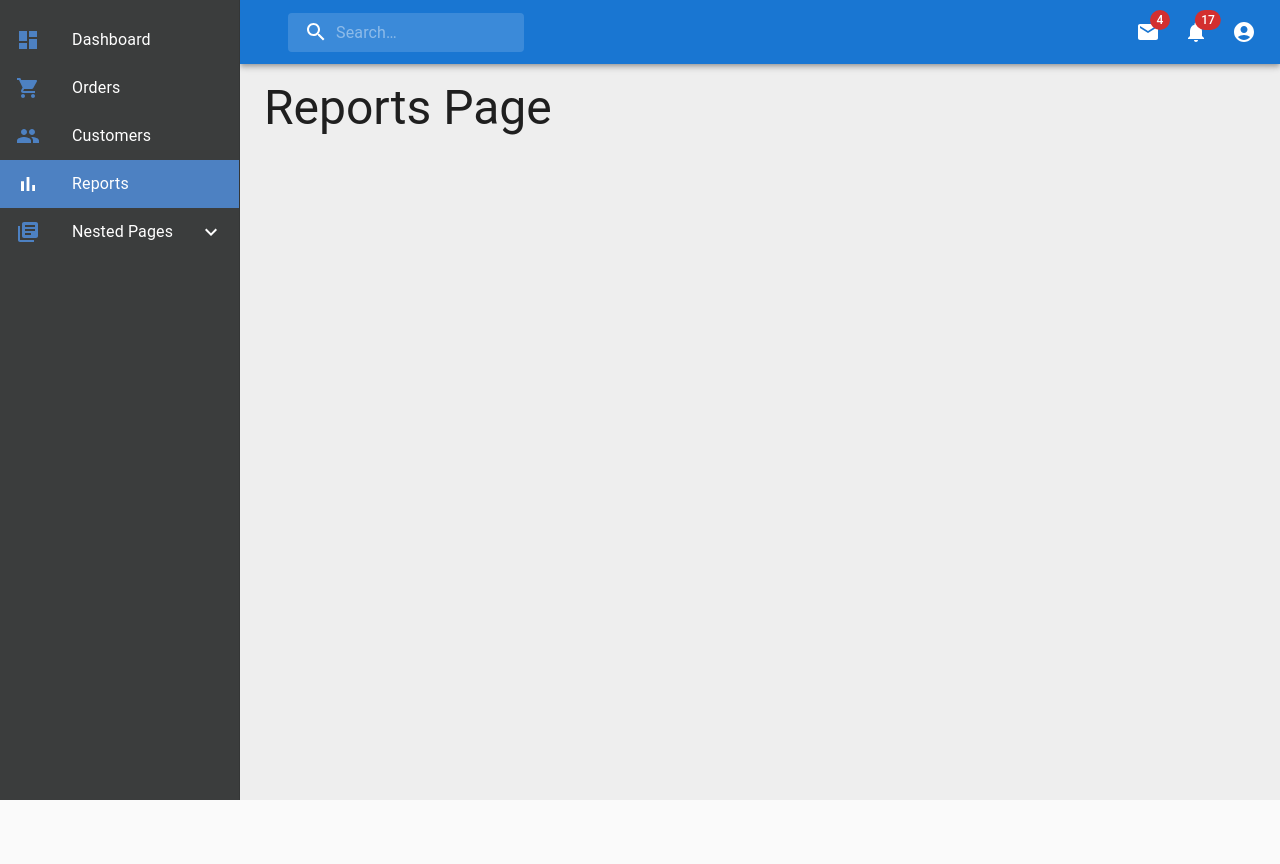
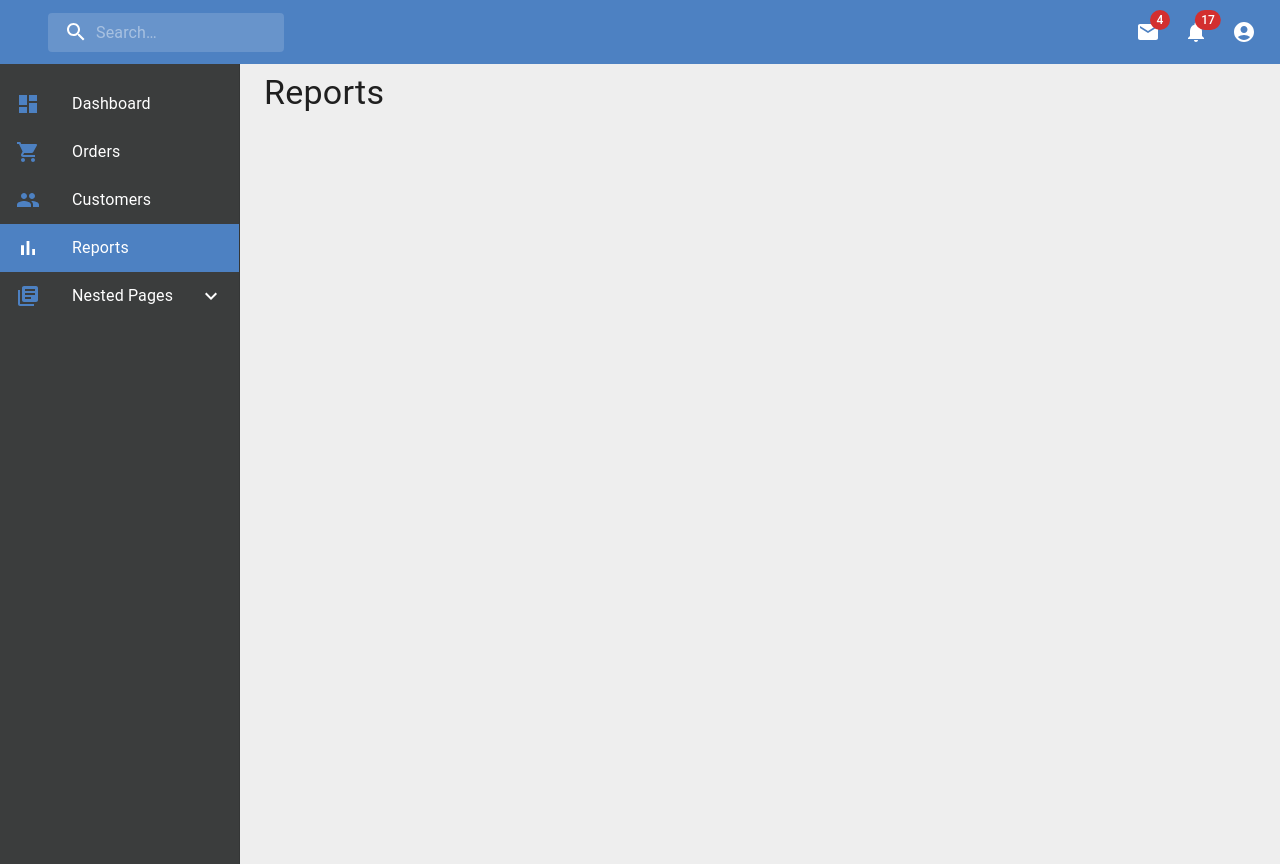
Before and after one commit to mrabaev48/my-dashboard, a React (Create React App) app: page /reports in a window 1280 px wide. Before the commit the page ends 800 px from the top, so only its background shows below. Built offline with nearby package versions, Linux system fonts and the light colour scheme.

Commit message:
Added styles for Header.tsx Added PageTitle.tsx component
added configs *without separations* for routes. Temporary solution. Needed to be implemented.

```diff
--- a/src/App.tsx
+++ b/src/App.tsx
@@ -5,7 +5,6 @@ import { makeStyles } from '@material-ui/core/styles'
 import CssBaseline from '@material-ui/core/CssBaseline'
 import Drawer from '@material-ui/core/Drawer'
 import Container from '@material-ui/core/Container'
-
 import AppMenu from './components/shared/menu/AppMenu';
 import { Dashboard } from './pages/dashboard/Dashboard'
 import {Orders} from "./pages/orders/Orders";
@@ -20,6 +19,7 @@ import {AppMenuItemProps} from "./components/shared/menu/AppMenuItem";
 import {AppContextProvider} from "./components/context/appContext/AppContextProvider";
 import { v4 } from 'uuid';
 import { Header } from './components/shared/header/Header'
+import {PageTitle} from "./components/shared/pageTitle/PageTitle";
 
 const appMenuItems: AppMenuItemProps[] = [
     {
@@ -78,6 +78,7 @@ const App: React.FC = () => {
 
     return (
         <AppContextProvider>
+            <Header/>
             <BrowserRouter>
                 <div className={clsx('App', classes.root)}>
                     <CssBaseline />
@@ -92,8 +93,9 @@ const App: React.FC = () => {
                         />
                     </Drawer>
                     <main className={classes.content}>
-                        <Header/>
+
                         <Container maxWidth="xl" className={classes.container}>
+                            <PageTitle/>
                             <Switch>
                                 <Route path="/" exact component={Dashboard} />
                                 <Route path="/orders" component={Orders} />
@@ -132,7 +134,7 @@ const useStyles = makeStyles(theme => ({
         backgroundColor: '#eee'
     },
     container: {
-        paddingTop: theme.spacing(2),
+        paddingTop: theme.spacing(1),
         paddingBottom: theme.spacing(4),
         margin: 0,
         width: '100%'
--- a/src/components/shared/header/Header.tsx
+++ b/src/components/shared/header/Header.tsx
@@ -14,6 +14,15 @@ import MailIcon from '@mui/icons-material/Mail';
 import NotificationsIcon from '@mui/icons-material/Notifications';
 import MoreIcon from '@mui/icons-material/MoreVert';
 import {FC} from "react";
+import {makeStyles} from "@material-ui/core/styles";
+import {createStyles} from "@material-ui/core";
+
+const useStyles = makeStyles(theme =>
+    createStyles({
+        appBar: {
+            backgroundColor: '#4d81c2 !important'
+        }
+}));
 
 const Search = styled('div')(({ theme }) => ({
     position: 'relative',
@@ -79,6 +88,8 @@ export const Header:FC = () => {
     const handleMobileMenuOpen = (event: React.MouseEvent<HTMLElement>) => {
         setMobileMoreAnchorEl(event.currentTarget);
     };
+
+    const classes = useStyles();
 
     const menuId = 'primary-search-account-menu';
     const renderMenu = (
@@ -156,7 +167,7 @@ export const Header:FC = () => {
 
     return (
         <Box sx={{ flexGrow: 1 }}>
-            <AppBar position="static">
+            <AppBar position="static" className={classes.appBar}>
                 <Toolbar>
                     <Search>
                         <SearchIconWrapper>
--- /dev/null
+++ b/src/components/shared/pageTitle/PageTitle.tsx
@@ -0,0 +1,13 @@
+import React, {FC} from "react";
+import {useLocation} from "react-router-dom";
+import {routes} from "../../../configs/routes";
+import Typography from "@material-ui/core/Typography";
+
+export const PageTitle:FC = () => {
+    const location = useLocation();
+    const currentRoute = routes.find(x => x.to === location?.pathname);
+
+    return (
+        <Typography variant="h4" component="h1">{ currentRoute?.translationKey || currentRoute?.defaultLabel}</Typography>
+    )
+}
--- /dev/null
+++ b/src/configs/routes/index.ts
@@ -0,0 +1,7 @@
+import {publicRoutes} from "./publicRoutes";
+import {privateRoutes} from "./privateRoutes";
+
+export const routes = [
+    ...publicRoutes,
+    ...privateRoutes
+]
--- /dev/null
+++ b/src/configs/routes/privateRoutes.ts
@@ -0,0 +1,22 @@
+export const privateRoutes = [
+    {
+        to: '/',
+        defaultLabel: 'Dashboard',
+        translationKey: ''
+    },
+    {
+        to: '/orders',
+        defaultLabel: 'Orders',
+        translationKey: ''
+    },
+    {
+        to: '/customers',
+        defaultLabel: 'Customers',
+        translationKey: ''
+    },
+    {
+        to: '/reports',
+        defaultLabel: 'Reports',
+        translationKey: ''
+    }
+]
--- /dev/null
+++ b/src/configs/routes/publicRoutes.ts
@@ -0,0 +1,3 @@
+export const publicRoutes = [
+
+]
--- a/src/pages/customers/Customers.tsx
+++ b/src/pages/customers/Customers.tsx
@@ -3,6 +3,6 @@ import Typography from "@material-ui/core/Typography";
 
 export const Customers: React.FC = () => {
     return (
-        <Typography variant="h3" component="h1">Customers Page</Typography>
+        <></>
     );
 };
--- a/src/pages/dashboard/Dashboard.tsx
+++ b/src/pages/dashboard/Dashboard.tsx
@@ -1,8 +1,7 @@
 import React from 'react';
-import Typography from "@material-ui/core/Typography";
 
 export const Dashboard: React.FC = () => {
     return (
-        <Typography variant="h4" component="h1">Dashboard Page</Typography>
+        <></>
     );
 };
--- a/src/pages/orders/Orders.tsx
+++ b/src/pages/orders/Orders.tsx
@@ -3,6 +3,6 @@ import Typography from "@material-ui/core/Typography";
 
 export const Orders: React.FC = () => {
     return (
-        <Typography variant="h3" component="h1">Orders Page</Typography>
+        <></>
     );
 };
--- a/src/pages/reposrts/Reports.tsx
+++ b/src/pages/reposrts/Reports.tsx
@@ -1,8 +1,7 @@
 import React from 'react';
-import Typography from "@material-ui/core/Typography";
 
 export const Reports: React.FC = () => {
     return (
-        <Typography variant="h3" component="h1">Reports Page</Typography>
+        <></>
     );
 };
```
Also changed, not shown: src/components/shared/Title.tsx (deleted, +0 -11 lines).
